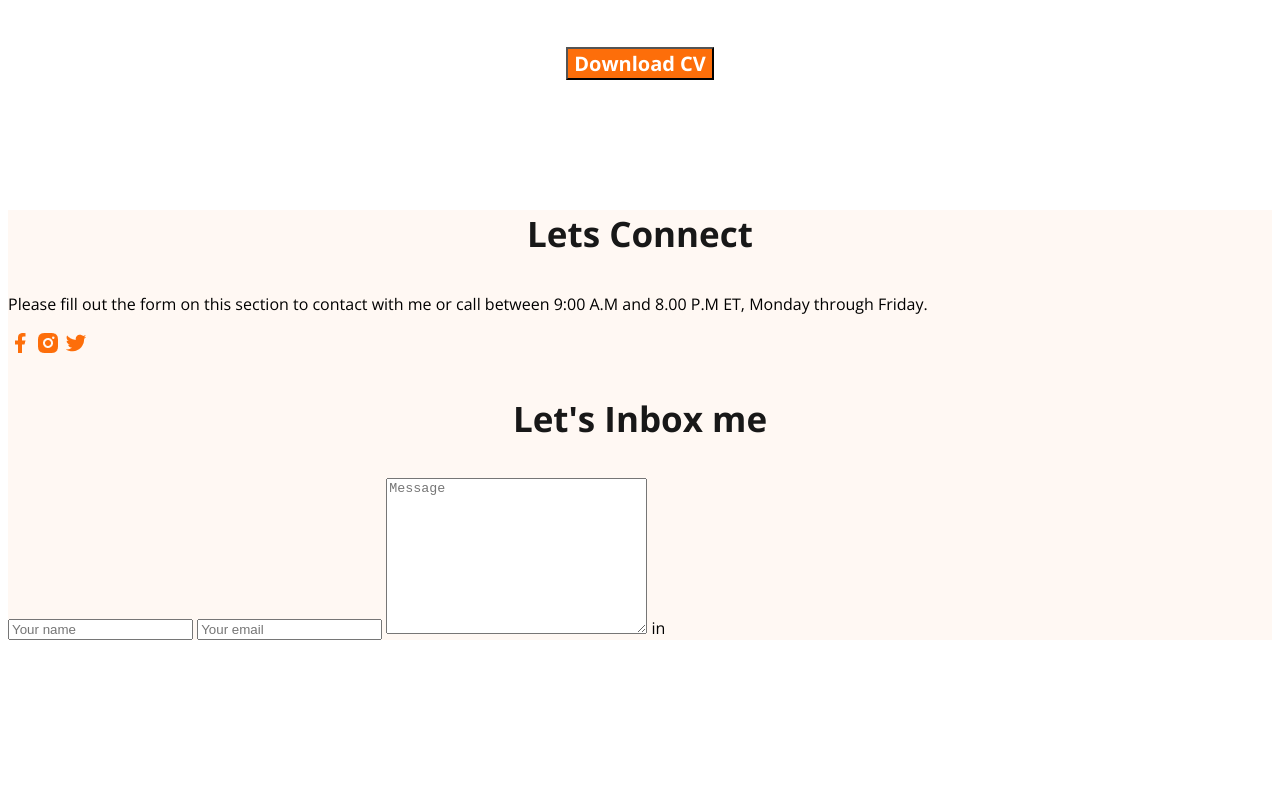
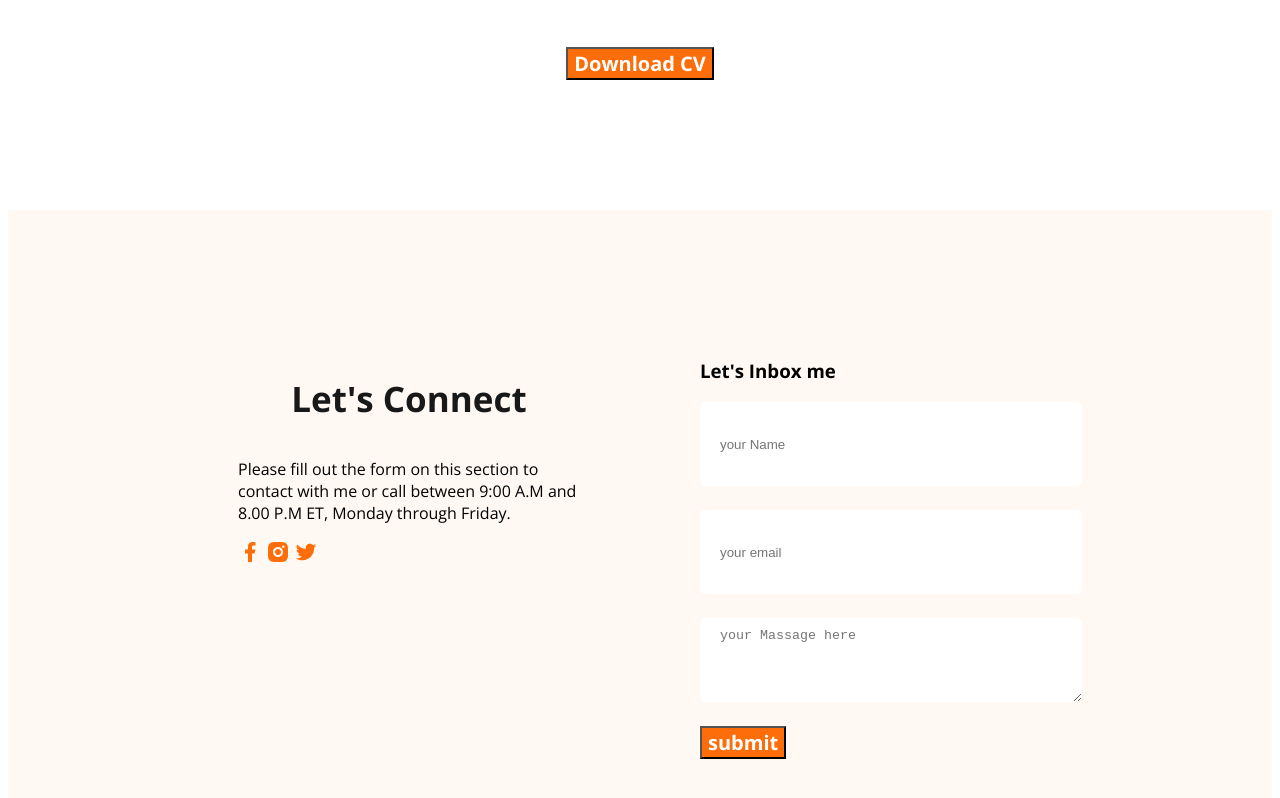
Before and after one commit to Maptaul/web-dev-portpolio, a plain HTML site: page index.html in a window 1280 px wide. Shown: the part 3116-3914 px from the top of the page. Before the commit the page ends 3764 px from the top, so only its background shows below. Drawn offline with nearby package versions, Linux system fonts and the light colour scheme.

Commit message:
last step

```diff
--- a/Style/style.css
+++ b/Style/style.css
@@ -188,3 +188,23 @@ main section{
 .resume-download-cv{
     margin-top: 50px;
 }
+
+/* footer style */
+footer{
+    padding: 130px 230px;
+    display: flex;
+    gap: 120px;
+}
+.footer-column{
+    width: 50%;
+}
+footer input[type="text"], footer input[type=email], footer textarea{
+    height: 64px;
+    border-radius: 5px;
+    background-color: white;
+    display: block;
+    width: 100%;
+    padding: 10px 20px;
+    margin-bottom: 24px;
+    border: none;
+}
--- a/index.html
+++ b/index.html
@@ -141,25 +141,26 @@
          </section>
     </main>
     <footer class="secondary-bg">
-    <div class="footer-column">
-        <h3 class="section-tittle">Lets Connect</h3>
-        <p>Please fill out the form on this section to contact with me or call between 9:00 A.M and 8.00 P.M ET, Monday through Friday.</p>
-        <div>
+        <div class="footer-column">
+            <h3 class="section-tittle">Let's Connect</h3>
+            <p> Please fill out the form on this section to contact with me or call between 9:00 A.M and 8.00 P.M ET, Monday through Friday.</p>
+            <div>
             <a href=""><img src="images/icons/facebook.png" alt=""></a>
             <a href=""><img src="images/icons/insta.png" alt=""></a>
             <a href=""><img src="images/icons/twitter.png" alt=""></a>
+            </div>
         </div>
-    </div>
+        <div class="footer-column">
+            <h3 class="section-title">Let's Inbox me </h3>
+            <form action="">
+                <input type="text" name="" id="" placeholder="your Name">
+                <input type="email" name="" id="" placeholder="your email">
+                <textarea name="" id="" cols="30" rows="10" placeholder="your Massage here" ></textarea>
+                <input class="btn-primary" type="submit" value="submit">
 
-        <div class="footer-column">
-            <h3 class="section-tittle">Let's Inbox me</h3>
-            <form action="">
-                <input type="text" name="" id="" placeholder="Your name">
-                <input type="email" name="" id="" placeholder="Your email">
-                <textarea name="" id="" cols="30" rows="10" placeholder="Message"></textarea>
-                in
             </form>
         </div>
+
     </footer>
 </body>
 </html>
```
